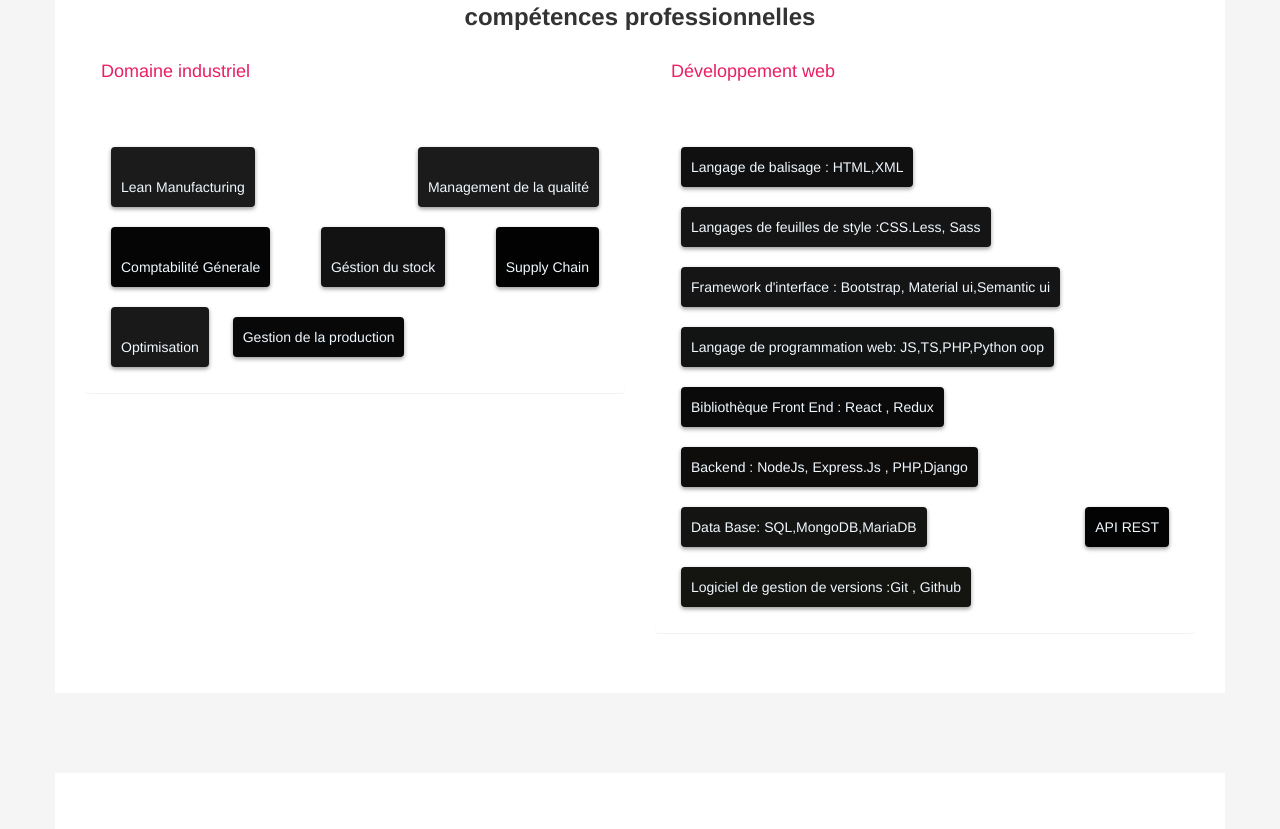
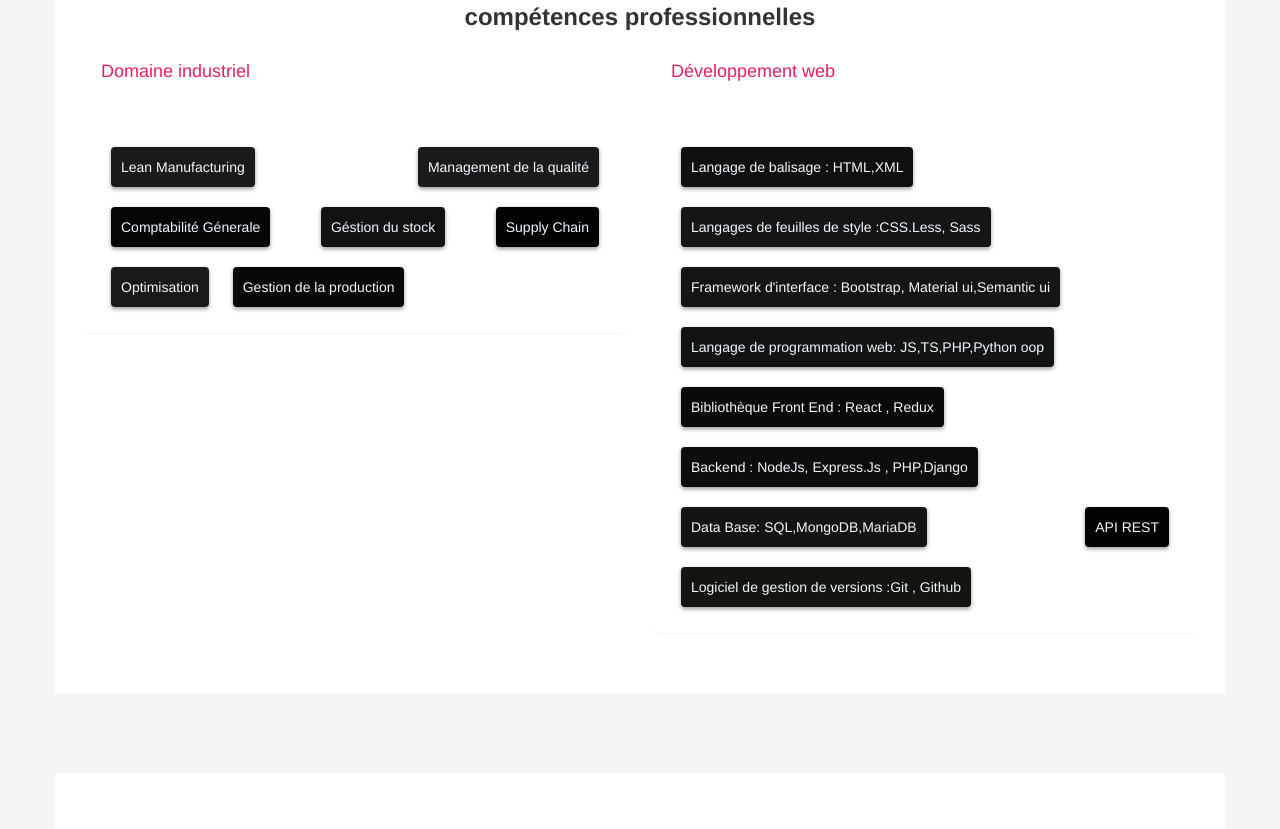
Before and after one commit to chokrihamza/hamza.github.io, a plain HTML site: page index.html in a window 1280 px wide. Shown: the part 2330-3159 px from the top of the page. Drawn offline with nearby package versions, Linux system fonts and the light colour scheme.

Commit message:
change cv 5

```diff
--- a/index.html
+++ b/index.html
@@ -357,22 +357,22 @@ font-size: 16px;" class="container-fluid text-center" >
 
       </div>
       <div class="panel-body">
-        <button style="margin:10px; padding:9px;box-shadow: 0 2px 4px 0 rgb(0 0 0 / 40%); color: aliceblue; background: #1b1b1b;" class="btn"><br/>
+        <button style="margin:10px; padding:9px;box-shadow: 0 2px 4px 0 rgb(0 0 0 / 40%); color: aliceblue; background: #1b1b1b;" class="btn">
 
           Lean Manufacturing</button>
-          <button style="margin:10px; padding:9px;box-shadow: 0 2px 4px 0 rgb(0 0 0 / 40%); color: aliceblue; background: #1b1b1b;" class="btn"><br/>
+          <button style="margin:10px; padding:9px;box-shadow: 0 2px 4px 0 rgb(0 0 0 / 40%); color: aliceblue; background: #1b1b1b;" class="btn">
 
             Management de la qualité</button>
-            <button style="margin:10px; padding:9px;box-shadow: 0 2px 4px 0 rgb(0 0 0 / 40%); color: aliceblue; background: #050505;" class="btn"><br/>
+            <button style="margin:10px; padding:9px;box-shadow: 0 2px 4px 0 rgb(0 0 0 / 40%); color: aliceblue; background: #050505;" class="btn">
 
               Comptabilité Génerale</button>
-              <button style="margin:10px; padding:9px;box-shadow: 0 2px 4px 0 rgb(0 0 0 / 40%); color: aliceblue; background: #131213;" class="btn"><br/>
+              <button style="margin:10px; padding:9px;box-shadow: 0 2px 4px 0 rgb(0 0 0 / 40%); color: aliceblue; background: #131213;" class="btn">
 
                 Géstion du stock</button>
-                <button style="margin:10px; padding:9px;box-shadow: 0 2px 4px 0 rgb(0 0 0 / 40%); color: aliceblue; background: #020202;" class="btn"><br/>
+                <button style="margin:10px; padding:9px;box-shadow: 0 2px 4px 0 rgb(0 0 0 / 40%); color: aliceblue; background: #020202;" class="btn">
 
                   Supply Chain</button>
-                  <button style="margin:10px; padding:9px;box-shadow: 0 2px 4px 0 rgb(0 0 0 / 40%); color: aliceblue; background: #1a1919;" class="btn"><br/>
+                  <button style="margin:10px; padding:9px;box-shadow: 0 2px 4px 0 rgb(0 0 0 / 40%); color: aliceblue; background: #1a1919;" class="btn">
 
                     Optimisation</button>
                     <button style="margin:10px; padding:9px;box-shadow: 0 2px 4px 0 rgb(0 0 0 / 40%); color: aliceblue; background: #080808;" class="btn">
```
